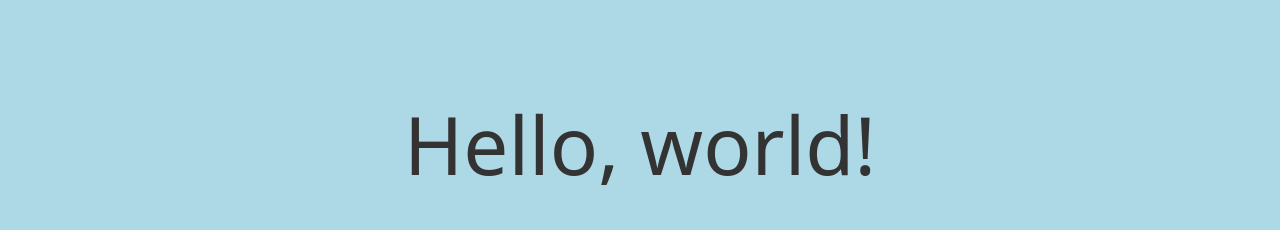
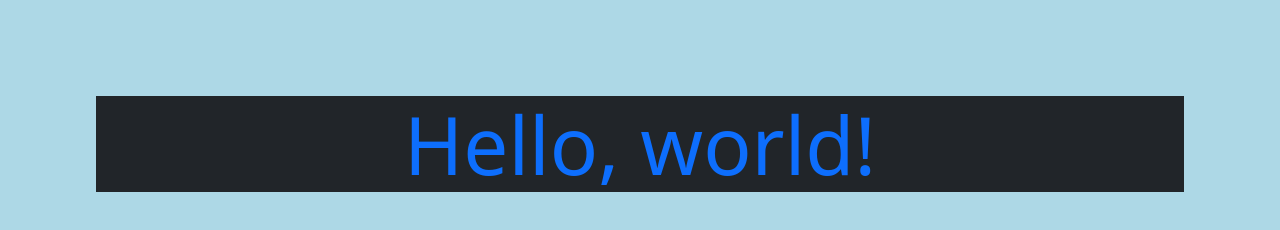
Before and after one commit to AbrilR/mf-abril-pst, a plain HTML site: page Day4/index.html in a window 1280 px wide. Drawn offline with nearby package versions, Linux system fonts and the light colour scheme; files that its build step writes are made by us from their sources.

Commit message:
fixing file structure

```diff
--- a/Day4/index.html
+++ b/Day4/index.html
@@ -13,7 +13,7 @@
 <body>
 
     <div class="text-center p-5 m-5">
-        <h1 class="display-1">
+        <h1 class="display-1 text-primary bg-dark">
             Hello, world!
         </h1>
     </div>
```
Also changed, not shown: Day3/index.html (+0 -3 lines).
